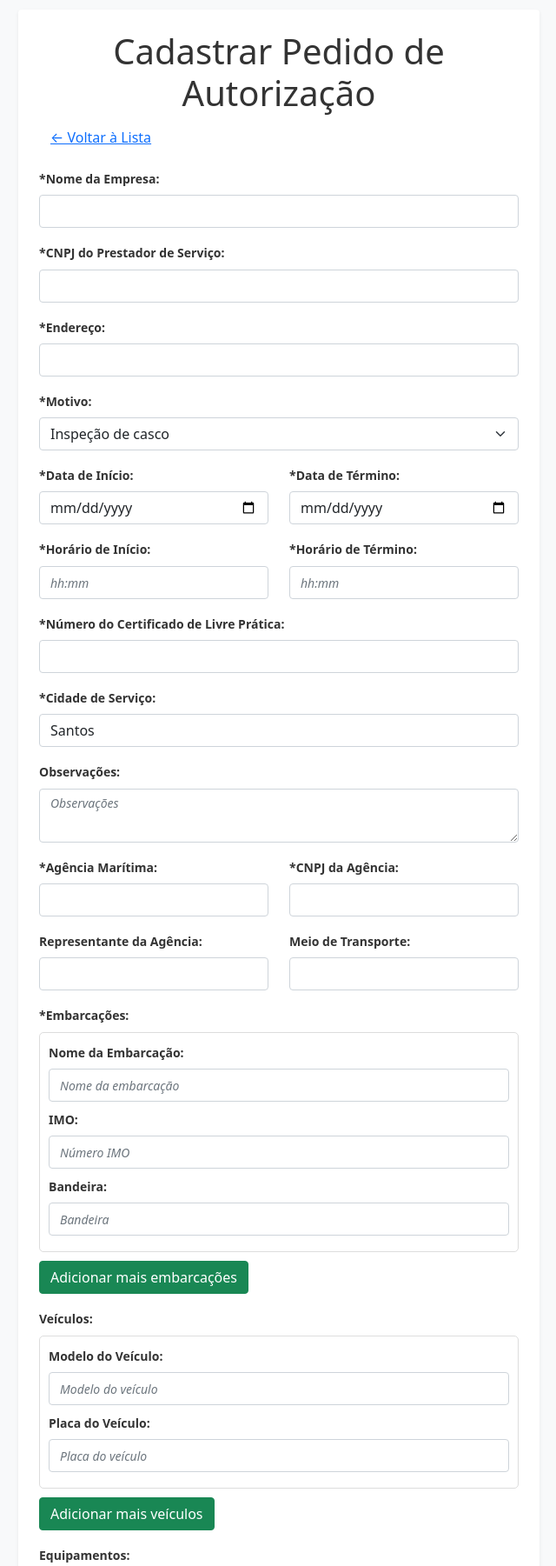
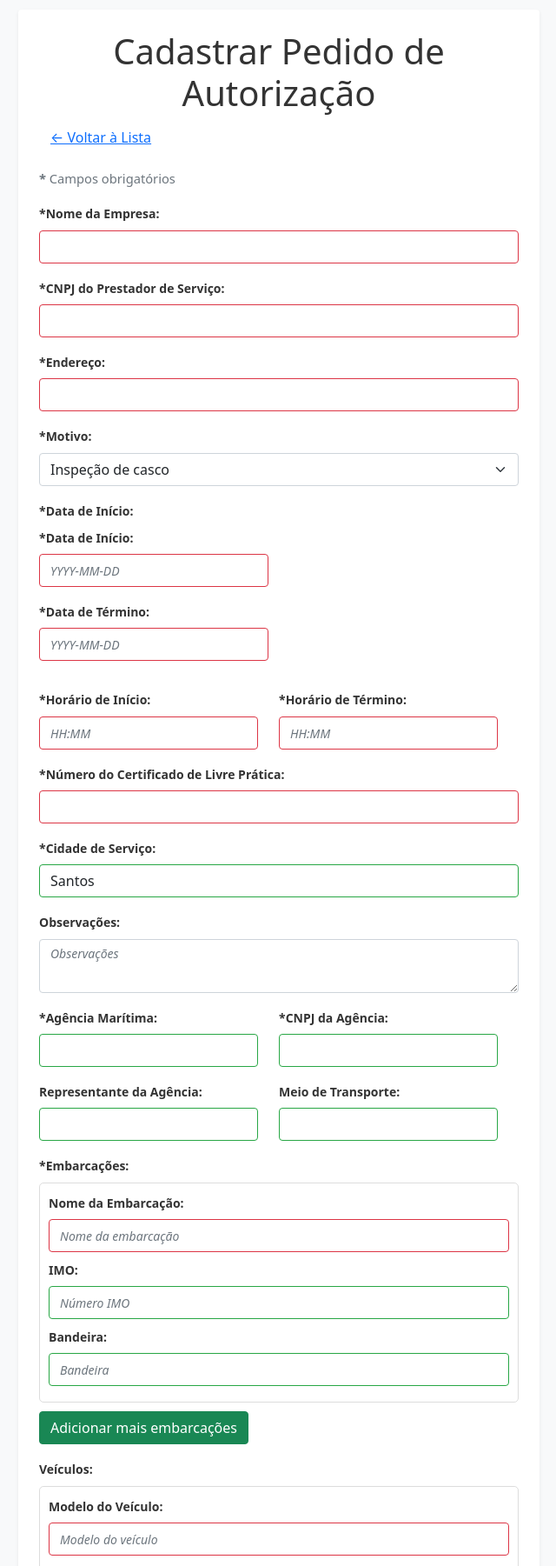
Before and after one commit to dimitricarneiro/embarcacoes, a Flask app: template app/templates/formulario.html in a window 1280 px wide. Shown: the part 195-1996 px from the top of the page at 87% size, without its empty margins (319-959 px from the left). Run offline with Flask 3, Linux system fonts and the light colour scheme; the template is opened without the code that fills it, so the values that code supplies are empty.

Commit message:
Adiciona checagem pattern na data e hora do formulario.html

```diff
--- a/app/templates/formulario.html
+++ b/app/templates/formulario.html
@@ -21,6 +21,22 @@
       margin-bottom: 10px;
     }
     .bloco label { margin-top: 0; }
+
+    /* Destaque visual: borda vermelha se inválido */
+    input:invalid {
+      border-color: #dc3545; /* equivalente ao .is-invalid do Bootstrap */
+    }
+    input:valid {
+      border-color: #28a745; /* opcional: verde quando válido */
+    }
+    .feedback {
+      font-size: 0.875em;
+      color: #dc3545;
+      display: none;
+    }
+    input:invalid + .feedback {
+      display: block;
+    }
   </style>
 </head>
 <body class="bg-light">
@@ -46,6 +62,10 @@
     <div class="mb-3">
       <a href="{{ url_for('pedidos.exibir_pedidos') }}" class="btn btn-link">&larr; Voltar à Lista</a>
     </div>
+
+
+	<p class="text-muted"><small><strong>*</strong> Campos obrigatórios</small></p>
+
 
     <form id="pedido-form">
       <!-- Campos do pedido principal -->
@@ -87,22 +107,57 @@
       <div class="row">
         <div class="col-md-6 mb-3">
           <label for="data_inicio" class="form-label">*Data de Início:</label>
-          <input type="date" id="data_inicio" class="form-control" value="{{ pedido.data_inicio.strftime('%Y-%m-%d') if pedido and pedido.data_inicio else '' }}" required>
+				<div class="mb-3">
+				  <label for="data_inicio" class="form-label">*Data de Início:</label>
+				  <input
+					type="text"
+					id="data_inicio"
+					class="form-control"
+					value="{{ pedido.data_inicio.strftime('%Y-%m-%d') if pedido and pedido.data_inicio else '' }}"
+					required
+					pattern="^(20\d{2})-(0[1-9]|1[0-2])-(0[1-9]|[12]\d|3[01])$"
+					title="Data inválida. Use o formato YYYY-MM-DD (ex.: 2025-06-15)."
+					placeholder="YYYY-MM-DD">
 				</div>
-        <div class="col-md-6 mb-3">
+
+				<div class="mb-3">
 				  <label for="data_termino" class="form-label">*Data de Término:</label>
-          <input type="date" id="data_termino" class="form-control" value="{{ pedido.data_termino.strftime('%Y-%m-%d') if pedido and pedido.data_termino else '' }}" required>
+				  <input
+					type="text"
+					id="data_termino"
+					class="form-control"
+					value="{{ pedido.data_termino.strftime('%Y-%m-%d') if pedido and pedido.data_termino else '' }}"
+					required
+					pattern="^(20\d{2})-(0[1-9]|1[0-2])-(0[1-9]|[12]\d|3[01])$"
+					title="Data inválida. Use o formato YYYY-MM-DD (ex.: 2025-06-20)."
+					placeholder="YYYY-MM-DD">
 				</div>
       </div>
 
       <div class="row">
 		<div class="col-md-6 mb-3">
 		  <label for="horario_inicio_servicos" class="form-label">*Horário de Início:</label>
-          <input type="text" id="horario_inicio_servicos" class="form-control" value="{{ pedido.horario_inicio_servicos if pedido else '' }}" placeholder="hh:mm" required>
+		  <input
+			type="text"
+			id="horario_inicio_servicos"
+			class="form-control"
+			value="{{ pedido.horario_inicio_servicos if pedido else '' }}"
+			placeholder="HH:MM"
+			pattern="^([01]\d|2[0-3]):([0-5]\d)$"
+			title="Horário inválido. Digite no formato HH:MM (00:00 a 23:59)."
+			required>
 		</div>
 		<div class="col-md-6 mb-3">
 		  <label for="horario_termino_servicos" class="form-label">*Horário de Término:</label>
-          <input type="text" id="horario_termino_servicos" class="form-control" value="{{ pedido.horario_termino_servicos if pedido else '' }}" placeholder="hh:mm" required>
+		  <input
+			type="text"
+			id="horario_termino_servicos"
+			class="form-control"
+			value="{{ pedido.horario_termino_servicos if pedido else '' }}"
+			placeholder="HH:MM"
+			pattern="^([01]\d|2[0-3]):([0-5]\d)$"
+			title="Horário inválido. Digite no formato HH:MM (00:00 a 23:59)."
+			required>
 		</div>
       </div>
 
```
Lines whose indentation alone changed are shown as unchanged.
